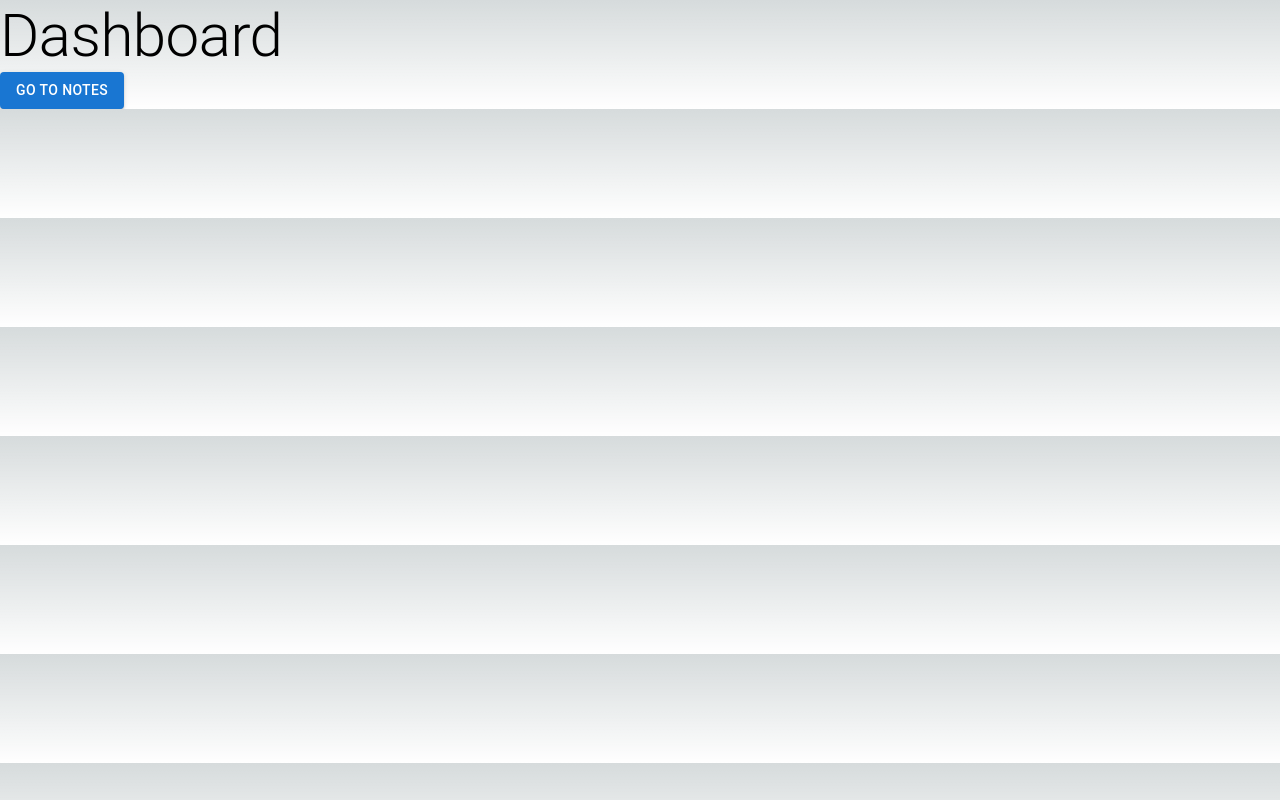
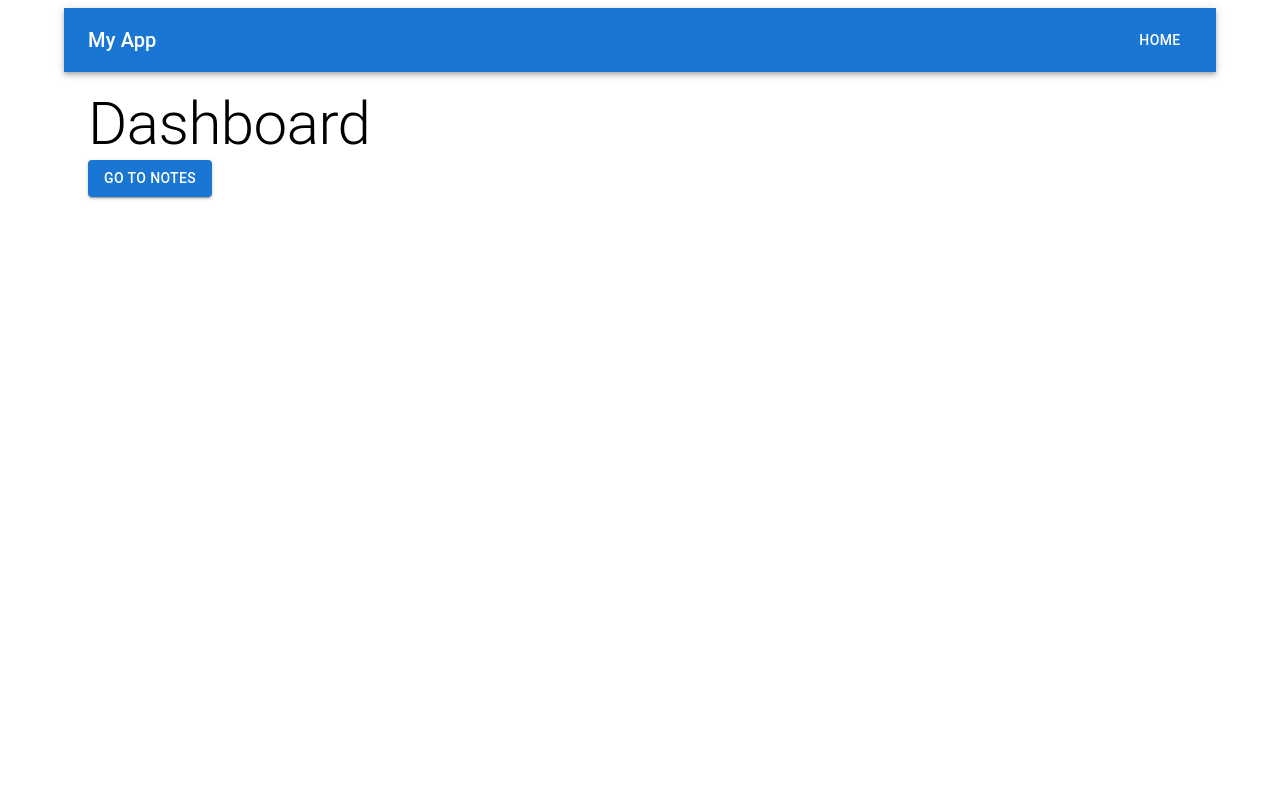
Before and after one commit to leonardonieves/first-next-app, a Next.js app: page / in a window 1280 px wide. Built offline with nearby package versions, Linux system fonts and the light colour scheme.

Commit message:
Add layout template

```diff
--- a/src/app/layout.tsx
+++ b/src/app/layout.tsx
@@ -1,6 +1,8 @@
-import './globals.css'
+import { AppBar, Toolbar, Typography, Button, Container } from '@mui/material'
+// import './globals.css'
 import type { Metadata } from 'next'
 import { Inter } from 'next/font/google'
+import Link from 'next/link'
 
 const inter = Inter({ subsets: ['latin'] })
 
@@ -16,7 +18,21 @@ export default function RootLayout({
 }) {
   return (
     <html lang="en">
-      <body className={inter.className}>{children}</body>
+      <body className={inter.className}>
+        <Container>
+          <AppBar position="static">
+            <Toolbar>
+              <Typography variant="h6" component="div" sx={{ flexGrow: 1 }}>
+                My App
+              </Typography>
+              <Button component={Link} href="/" color="inherit">Home</Button>
+            </Toolbar>
+          </AppBar>
+          <Container sx={{ marginTop: '1rem' }}>
+            {children}
+          </Container>
+        </Container>
+      </body>
     </html>
   )
 }
```
